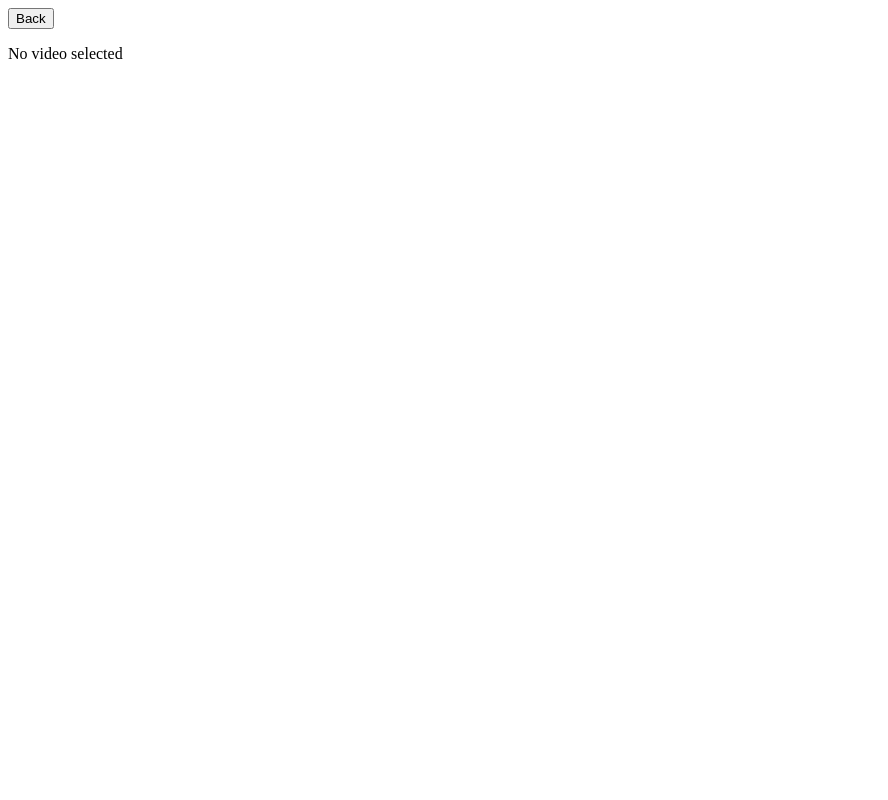
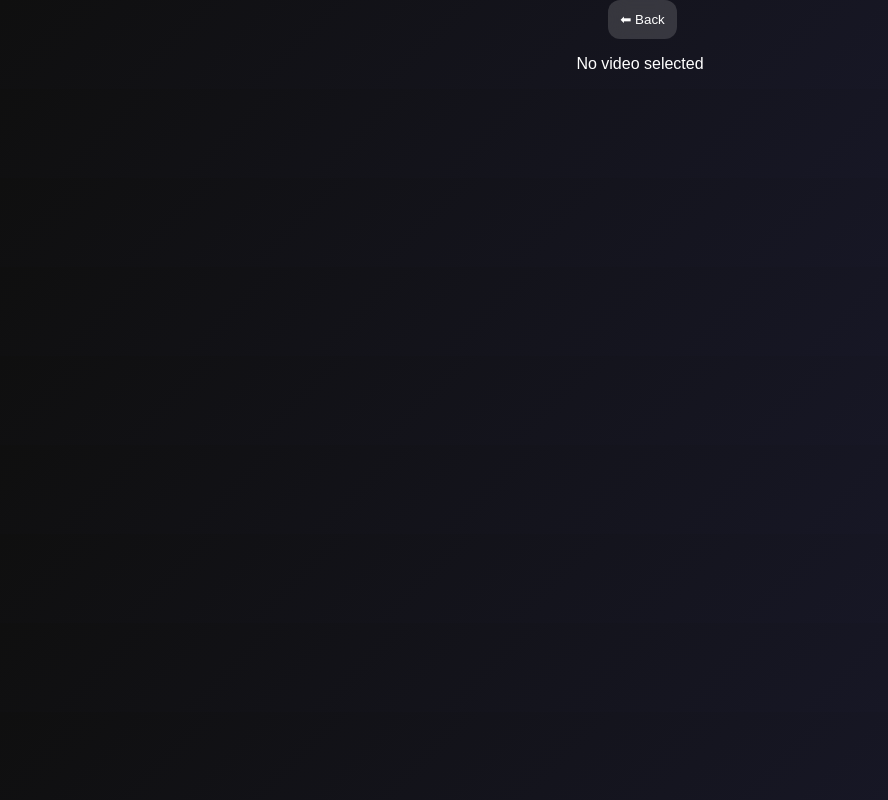
Before and after one commit to jesusxal777-boop/YouTube-mini, a plain HTML site: page play.html in a window 1280 px wide. Shown: the whole page, without its empty margins (0-888 px from the left). Drawn offline with Linux system fonts and the light colour scheme.

Commit message:
Update play.html

```diff
--- a/play.html
+++ b/play.html
@@ -1,6 +1,21 @@
-<button onclick="window.location.href='index.html'">Back</button>
+<!DOCTYPE html>
+<html lang="es">
+<head>
+  <meta charset="UTF-8">
+  <title>Reproductor</title>
+  <link rel="stylesheet" href="style.css">
+</head>
 
-<div id="player"></div>
+<body>
 
-<script src="app.js"></script>
-<script>loadVideo()</script>
+  <button onclick="window.location.href='index.html'">⬅ Back</button>
+
+  <div id="player"></div>
+
+  <script src="app.js"></script>
+  <script>
+    loadVideo();
+  </script>
+
+</body>
+</html>
```
